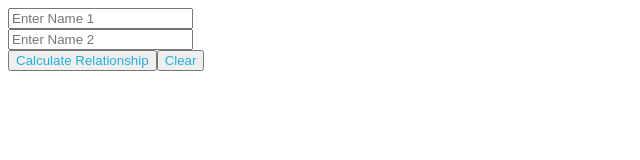
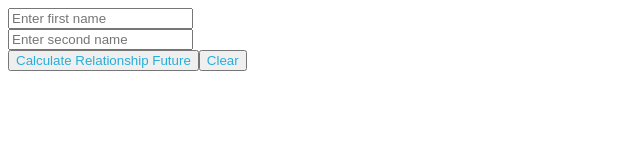
Before and after one commit to acciojob/flames-app-react-imrahulsrivastava, a React app: page / in a window 1280 px wide. Shown: the top 160 px of the page, without its empty margins (0-640 px from the left). Built offline with nearby package versions, Linux system fonts and the light colour scheme.

Commit message:
Submission

```diff
--- a/src/components/App.js
+++ b/src/components/App.js
@@ -13,18 +13,17 @@ class App extends Component {
 
   calculateRelationship = () => {
     const { name1, name2 } = this.state;
-    let modifiedName1 = name1.split("");
-    let modifiedName2 = name2.split("");
+    const modifiedName1 = name1.split("");
+    const modifiedName2 = name2.split("");
 
-    for (let char of name1.toLowerCase()) {
+    for (const char of name1.toLowerCase()) {
       if (modifiedName2.includes(char)) {
         modifiedName2.splice(modifiedName2.indexOf(char), 1);
         modifiedName1.splice(modifiedName1.indexOf(char), 1);
       }
     }
 
-    let sum = modifiedName1.length + modifiedName2.length;
-    let result = sum % 6;
+    const result = (modifiedName1.length + modifiedName2.length) % 6;
 
     switch (result) {
       case 1:
@@ -65,22 +64,24 @@ class App extends Component {
       <div id="main">
         <input
           type="text"
+          name="name1"
           value={name1}
           onChange={(e) => this.setState({ name1: e.target.value })}
-          placeholder="Enter Name 1"
+          placeholder="Enter first name"
           data-testid="input1"
         />
         <br />
         <input
           type="text"
+          name="name2"
           value={name2}
           onChange={(e) => this.setState({ name2: e.target.value })}
-          placeholder="Enter Name 2"
+          placeholder="Enter second name"
           data-testid="input2"
         />
         <br />
         <button onClick={this.calculateRelationship} data-testid="calculate_relationship">
-          Calculate Relationship
+          Calculate Relationship Future
         </button>
         <button onClick={this.clearForm} data-testid="clear">
           Clear
```
